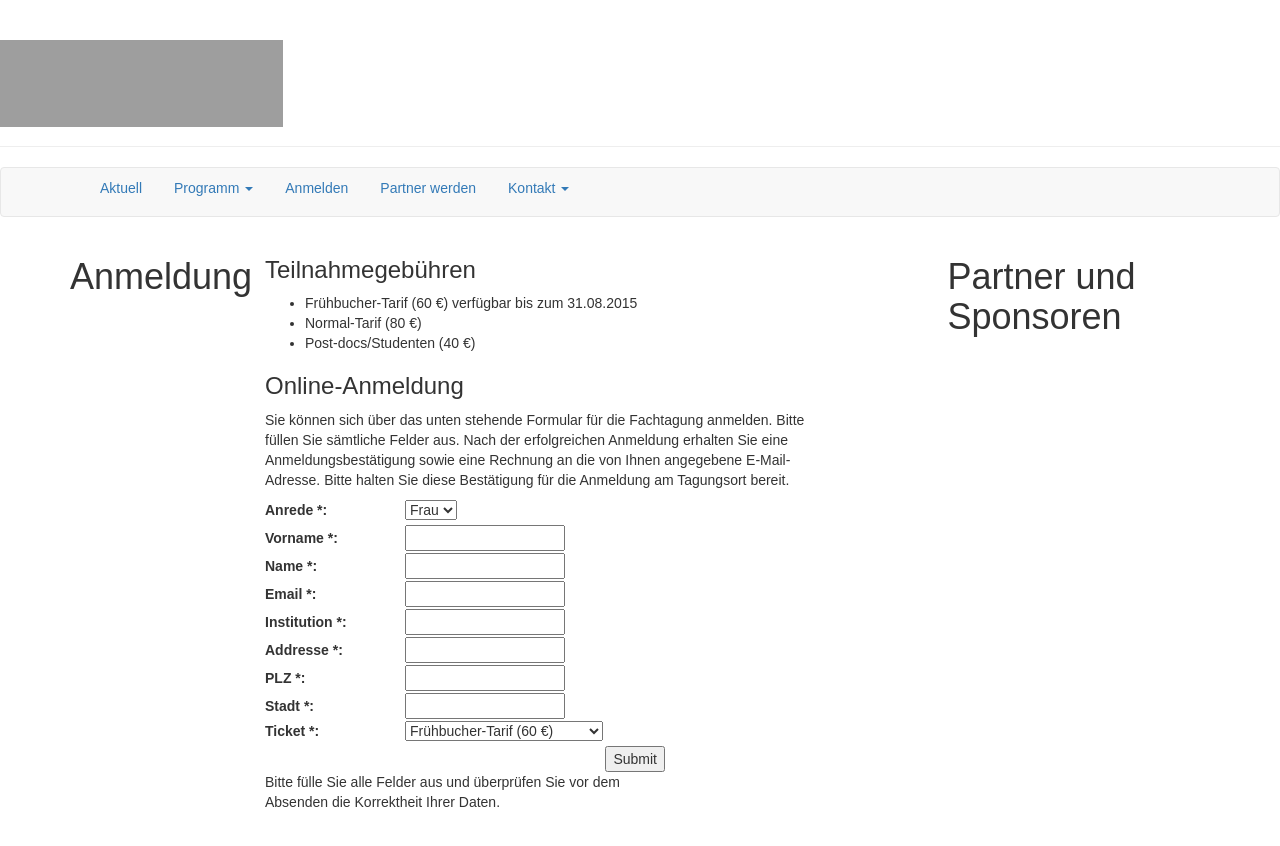
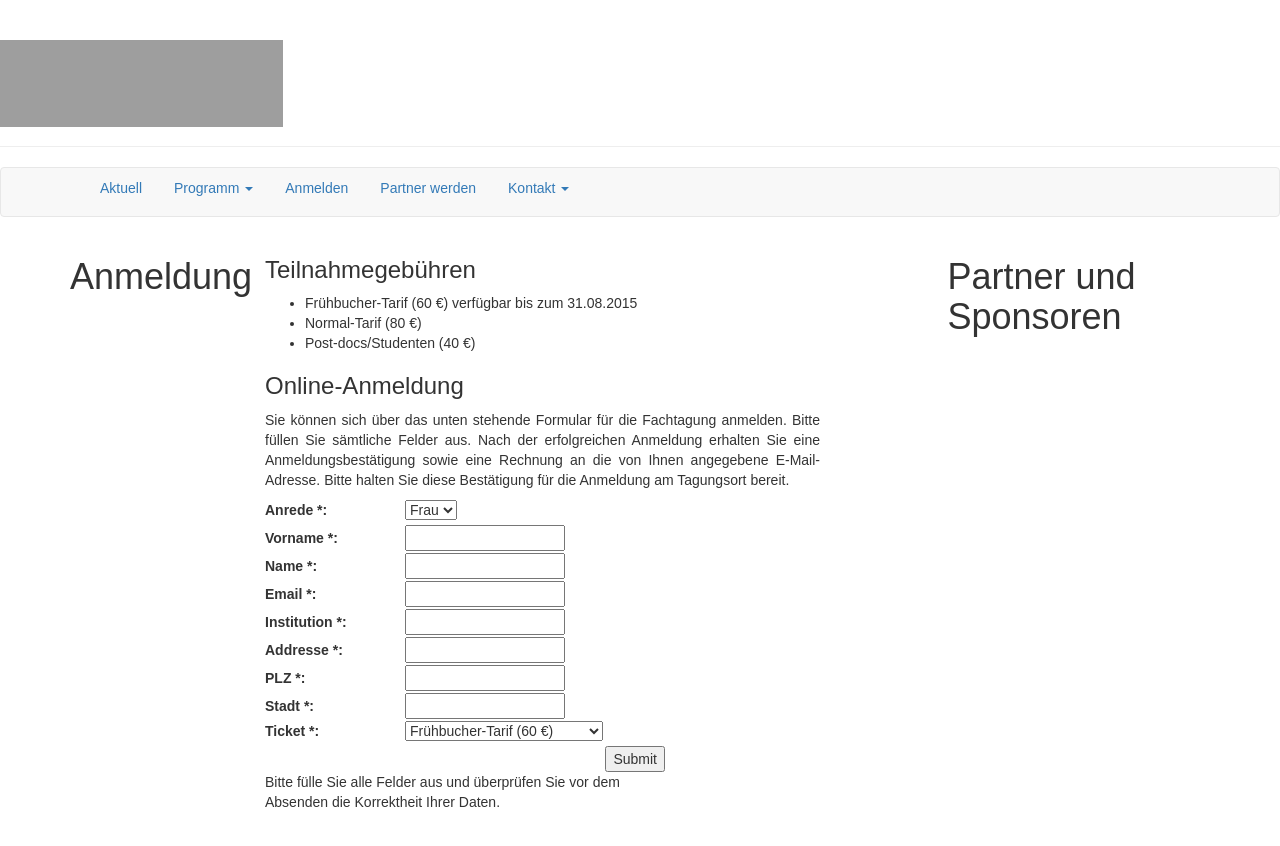
Before and after one commit to susedev/test, a Jekyll site: the page built from anmeldung.html, in a window 1280 px wide. Shown: the top 846 px of the page. Built offline with Jekyll 4.4.1, drawn with Linux system fonts in a browser that asks for light colours; nearby versions of some CDN libraries; grey boxes are pictures that could not be loaded.

Commit message:
Edit from JekyllCMS

```diff
--- a/anmeldung.html
+++ b/anmeldung.html
@@ -11,7 +11,7 @@ title: Anmeldung
 
 <h3>Online-Anmeldung</h3>
 
-<p>Sie k&ouml;nnen sich &uuml;ber das unten stehende Formular f&uuml;r die Fachtagung anmelden. Bitte f&uuml;llen Sie s&auml;mtliche Felder aus. Nach der erfolgreichen Anmeldung erhalten Sie eine Anmeldungsbest&auml;tigung sowie eine Rechnung an die von Ihnen angegebene E-Mail-Adresse. Bitte halten Sie diese Best&auml;tigung f&uuml;r die Anmeldung am Tagungsort bereit.</p>
+<p style="text-align: justify;">Sie k&ouml;nnen sich &uuml;ber das unten stehende Formular f&uuml;r die Fachtagung anmelden. Bitte f&uuml;llen Sie s&auml;mtliche Felder aus. Nach der erfolgreichen Anmeldung erhalten Sie eine Anmeldungsbest&auml;tigung sowie eine Rechnung an die von Ihnen angegebene E-Mail-Adresse. Bitte halten Sie diese Best&auml;tigung f&uuml;r die Anmeldung am Tagungsort bereit.</p>
 <style type="text/css">body {font-family:Arial, Sans-Serif;}
 
             #container {width:400px; margin:0 left;}
```
